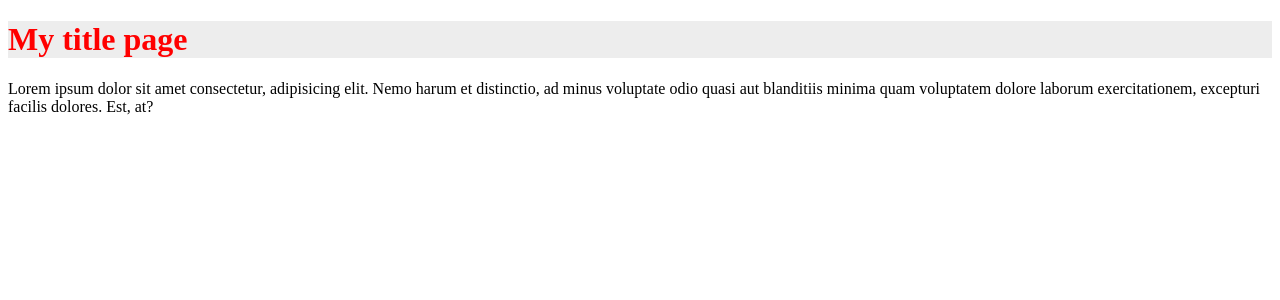
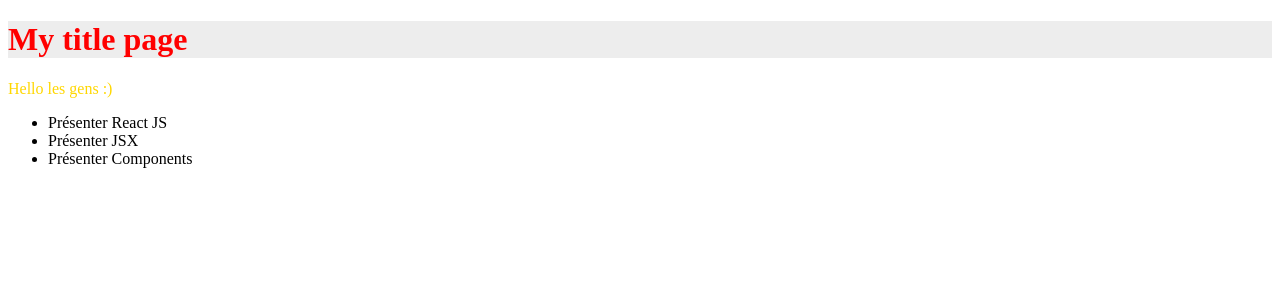
Before and after one commit to RovaFitia/tuto-reactjs, a React (Vite) app: page / in a window 1280 px wide. Shown: the top 300 px of the page. Built offline with nearby package versions, Linux system fonts and the light colour scheme.

Commit message:
Creat a new component

```diff
--- a/src/App.jsx
+++ b/src/App.jsx
@@ -1,6 +1,11 @@
 const title = "My title page"
 const style = {color:'red', backgroundColor: '#ededed'}
 const hasTitle = true
+const todos = [
+  'Présenter React JS' ,
+  'Présenter JSX' ,
+  'Présenter Components' ,
+]
 function App() {
   // const handleClick = () => {
   //   alert('Hello guys')
@@ -9,8 +14,20 @@ function App() {
     {/* Pour les style on doit le mettre sous forme d'objet */}
     {/* <h1 id="title" className="title" style={style}>{title}</h1> */}
     {hasTitle && <h1 id="title" className="title" style={style}>{title}</h1>}
-    <p>Lorem ipsum dolor sit amet consectetur, adipisicing elit. Nemo harum et distinctio, ad minus voluptate odio quasi aut blanditiis minima quam voluptatem dolore laborum exercitationem, excepturi facilis dolores. Est, at?</p>
+    <Paragraph color="gold" id="text" className="text-body">Hello les gens :)</Paragraph>
+
+    <ul>
+      {todos.map(todo => (<li>{todo}</li>) )}
+    </ul>
   </>
 }
 
+// Pour écrire un composant on écrit en capital :
+function Paragraph({color, ...props}) {
+
+  // On peut récupéré tout les Propsriété avec un spride Operator
+
+  return <p style={{color: color}} {...props}></p>
+}
+
 export default App
```
